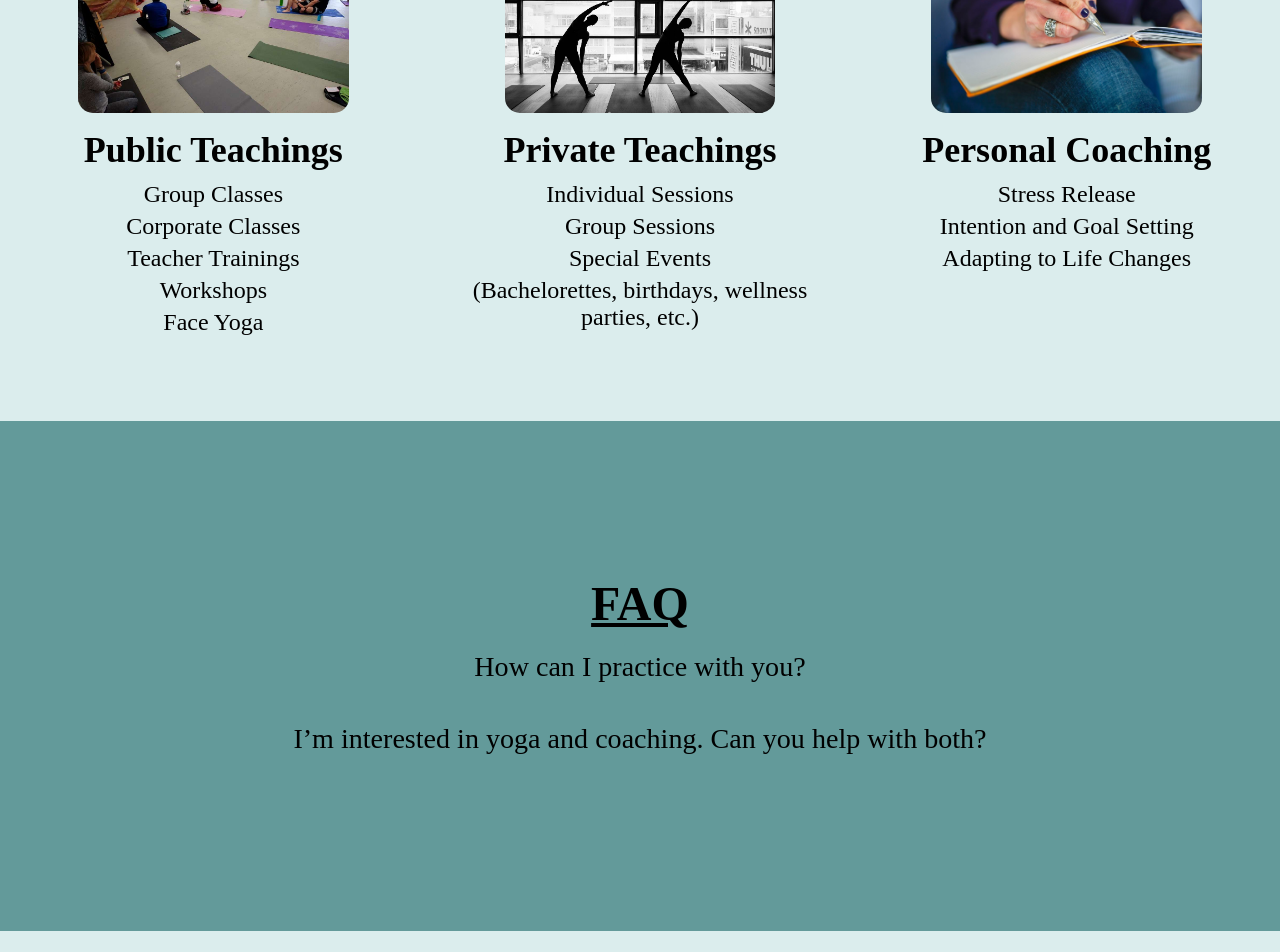
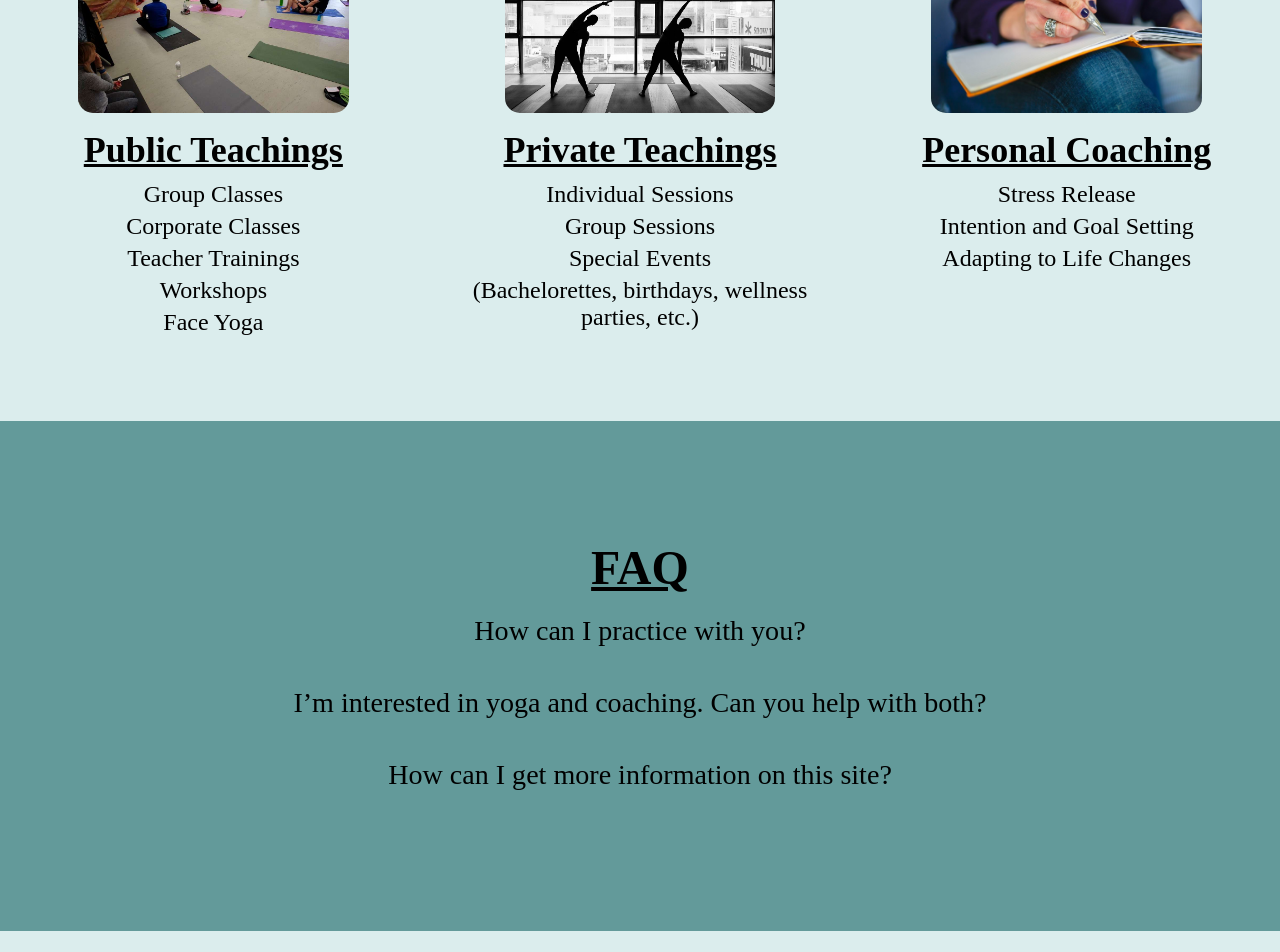
Before and after one commit to MaxusTheOne/Yoga-frontend, a React (Vite) app in the folder YogaFrontend/: page / in a window 1280 px wide. Shown: the part 2140-3092 px from the top of the page. Built offline with nearby package versions, Linux system fonts and the light colour scheme; a web font is replaced by a local one.

Commit message:
finaly styling touches

```diff
--- a/YogaFrontend/src/components/Homepage/BenefitsYoga.jsx
+++ b/YogaFrontend/src/components/Homepage/BenefitsYoga.jsx
@@ -4,7 +4,7 @@ export default function BenefitsYoga() {
             <div className="services-container">
                 <div className="service">
                     <img src="\publicyoga.jpg" alt="Service Image" />
-                    <h3>Public Teachings</h3>
+                    <h3 className="services-title">Public Teachings</h3>
                     <ul>
                         <li>Group Classes</li>
                         <li>Corporate Classes</li>
@@ -16,7 +16,7 @@ export default function BenefitsYoga() {
 
                 <div className="service">
                     <img src="\privateyoga.jpg" alt="Service Image" />
-                    <h3>Private Teachings</h3>
+                    <h3 className="services-title">Private Teachings</h3>
                     <ul>
                         <li>Individual Sessions</li>
                         <li>Group Sessions</li>
@@ -29,7 +29,7 @@ export default function BenefitsYoga() {
 
                 <div className="service">
                     <img src="\coaching.jpg" alt="Service Image" />
-                    <h3>Personal Coaching</h3>
+                    <h3 className="services-title">Personal Coaching</h3>
                     <ul>
                         <li>Stress Release</li>
                         <li>Intention and Goal Setting</li>
--- a/YogaFrontend/src/components/Homepage/FAQ.jsx
+++ b/YogaFrontend/src/components/Homepage/FAQ.jsx
@@ -3,12 +3,16 @@ import { useState } from 'react'
 export default function FAQ() {
     const [isOpen1, setIsOpen1] = useState(false)
     const [isOpen2, setIsOpen2] = useState(false)
+    const [isOpen3, setIsOpen3] = useState(false) // Added state for new question
 
     function toggleAnswer(questionNumber) {
         if (questionNumber === 1) {
             setIsOpen1((prev) => !prev)
         } else if (questionNumber === 2) {
             setIsOpen2((prev) => !prev)
+        } else if (questionNumber === 3) {
+            // Added condition for new question
+            setIsOpen3((prev) => !prev)
         }
     }
 
@@ -16,6 +20,8 @@ export default function FAQ() {
         <>
             <div className="FAQ-container">
                 <h1 className="faq-title">FAQ</h1>
+
+                {/* Existing questions and answers */}
                 <div className="faq-question" onClick={() => toggleAnswer(1)}>
                     <h3>How can I practice with you?</h3>
                 </div>
@@ -52,6 +58,20 @@ export default function FAQ() {
                         </p>
                     </div>
                 )}
+
+                {/* New question and answer */}
+                <div className="faq-question" onClick={() => toggleAnswer(3)}>
+                    <h3>How can I get more information on this site?</h3>
+                </div>
+                {isOpen3 && (
+                    <div className="faq-answer">
+                        <p>
+                            You can click the pictures below to see more or you
+                            can navigate to the menu, on the left, at the top of
+                            the page for upcoming events and content about yoga.
+                        </p>
+                    </div>
+                )}
             </div>
         </>
     )
--- a/YogaFrontend/src/homepage.css
+++ b/YogaFrontend/src/homepage.css
@@ -1251,6 +1251,10 @@ input {
     padding-bottom: 20px;
 }
 
+.services-title {
+    text-decoration: underline;
+}
+
 .service {
     flex: 1;
     padding: 20px;
@@ -1290,7 +1294,8 @@ input {
     font-size: x-large;
     padding-top: 80px;
     padding-bottom: 80px;
-    height: 350px;
+    min-height: 350px;
+    max-height: 100%;
 }
 
 .faq-a:hover {
@@ -1304,6 +1309,8 @@ input {
 .faq-answer {
     color: #555;
     padding: 20px;
+    max-width: 600px;
+    text-align: center;
 }
 
 .faq-question {
```
